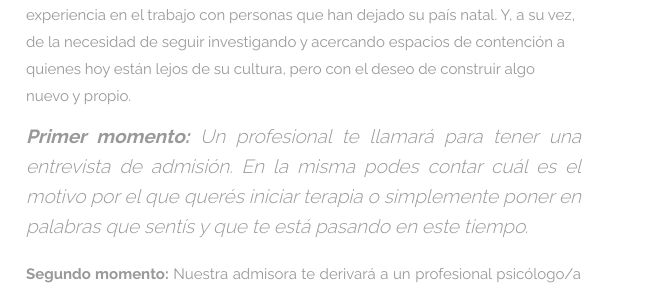
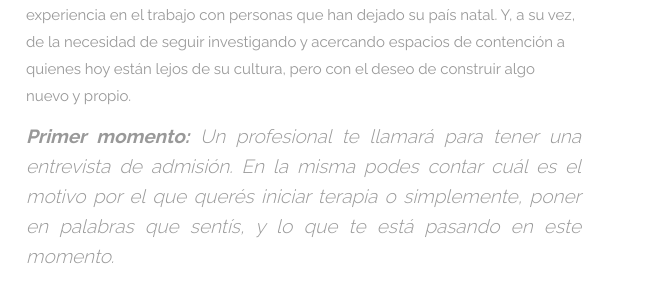
Before and after one commit to jorgerj22/proyectoredpsicohispana, a plain HTML site: page readmore.html in a window 1280 px wide. Shown: the part 1301-1589 px from the top of the page, 629-1280 px from the left. Drawn offline with Linux system fonts and the light colour scheme.

Commit message:
proyecto terminado

```diff
--- a/readmore.html
+++ b/readmore.html
@@ -188,7 +188,7 @@
                         <strong>Nuestro sistema de consultas consta de tres momentos:</strong> surge a partir de la experiencia en el trabajo con personas que han dejado su país natal.
                             Y, a su vez, de la necesidad de seguir investigando y acercando espacios de contención a quienes hoy están lejos de su cultura, pero con el deseo de construir algo nuevo y propio.
                             <p class="lead"><strong>Primer momento:</strong>  Un profesional te llamará para tener una entrevista de admisión.
-                                En la misma podes contar cuál es el motivo por el que querés iniciar terapia o simplemente poner en palabras que sentís y que te está pasando en este tiempo.
+                                En la misma podes contar cuál es el motivo por el que querés iniciar terapia o simplemente, poner en palabras que sentís, y lo que te está pasando en este momento.
                                </p>
 
                         <p><strong>Segundo momento:</strong> Nuestra admisora te derivará a un profesional psicólogo/a para tener las entrevistas preliminares.
```
Also changed, not shown: features.html (+1 -1 lines).
